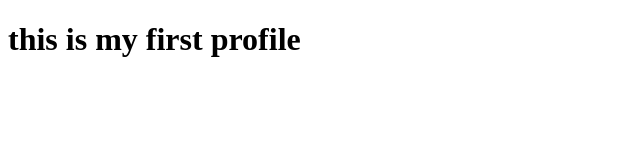
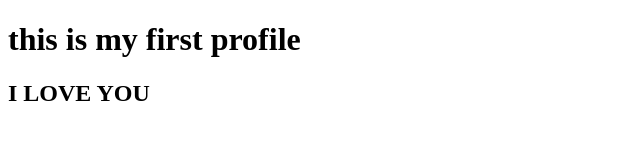
Before and after one commit to shireesha-chikondra/my-profile, a plain HTML site: page index.html in a window 1280 px wide. Shown: the whole page, without its empty margins (0-640 px from the left). Drawn offline with Linux system fonts and the light colour scheme.

Commit message:
version-2
index.html

```diff
--- a/index.html
+++ b/index.html
@@ -7,5 +7,6 @@
   </head>
   <body>
     <h1>this is my first profile</h1>
+    <h2>I LOVE YOU</h2>
   </body>
 </html>
```
